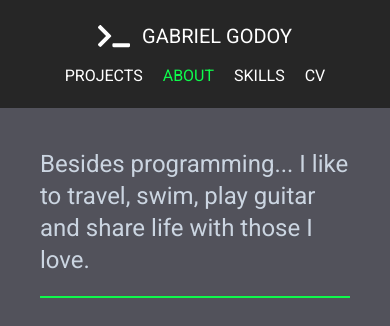
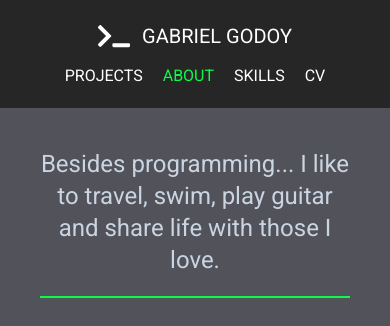
Before and after one commit to gabyreload1983/next-ggodoy, a Next.js app: page /about in a window 390 px wide. Shown: the top 326 px of the page. Built offline with nearby package versions, Linux system fonts and the light colour scheme.

Commit message:
update about page

```diff
--- a/app/about/page.tsx
+++ b/app/about/page.tsx
@@ -7,7 +7,7 @@
   return (
     <main className="p-10 md:max-w-screen-2xl md:mx-auto">
       <div className="border-b-2 border-primary pb-5 max-w-6xl mx-auto mb-10">
-        <p className="text-2xl">
+        <p className="text-2xl text-center lg:text-start">
           Besides programming... I like to travel, swim, play guitar and share
           life with those I love.
         </p>
```
